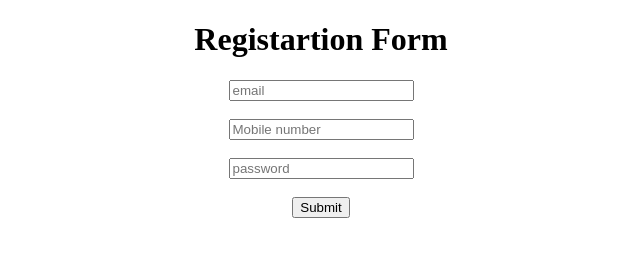
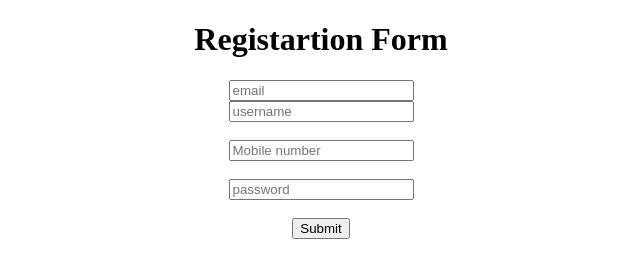
Before and after one commit to vivaswanth4396/w1, a plain HTML site: page index.html in a window 1280 px wide. Shown: the whole page, without its empty margins (319-959 px from the left). Drawn offline with Linux system fonts and the light colour scheme.

Commit message:
Update index.html

```diff
--- a/index.html
+++ b/index.html
@@ -10,6 +10,8 @@
         <h1>Registartion Form</h1>
         <input placeholder="email" type="text"/>
         <br>
+        <input placeholder="username" type="text"/>
+        <br>
         <br>
         <input placeholder="Mobile number" type="text"/>
         <br>
```
